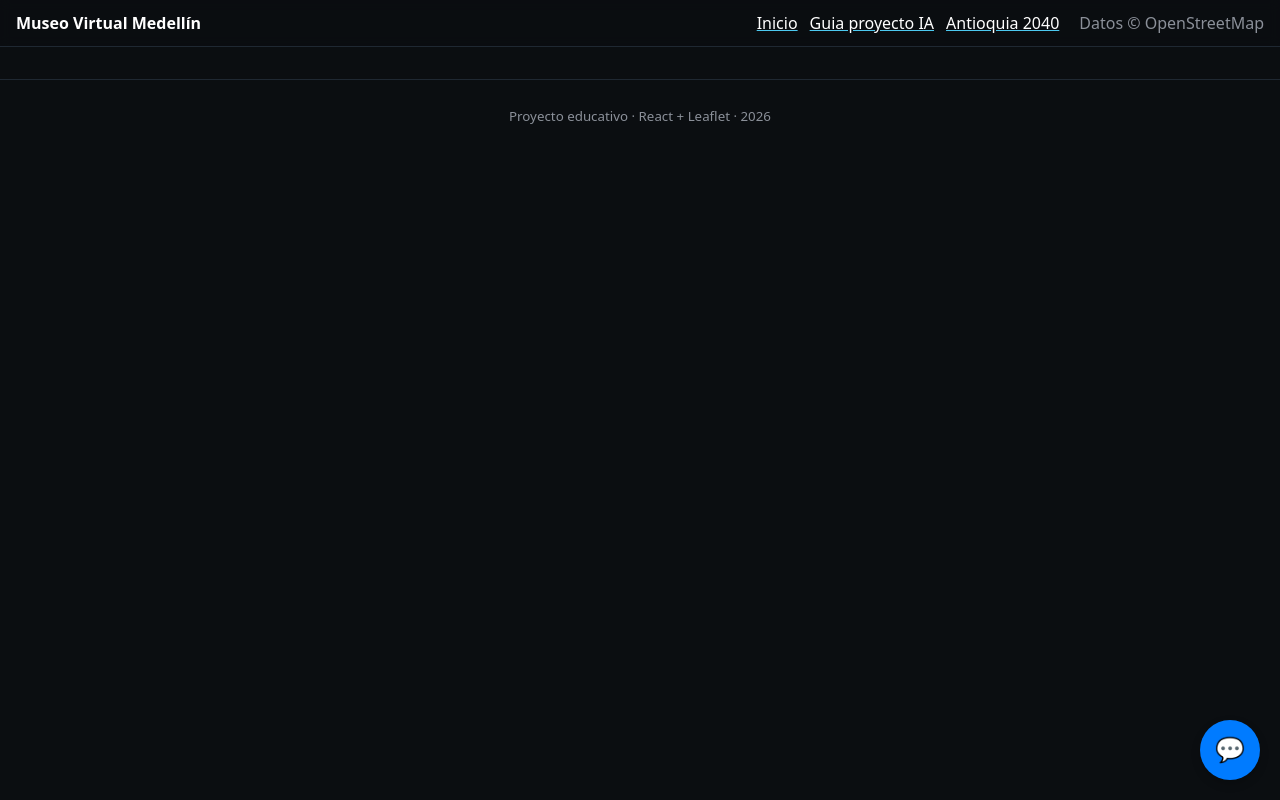
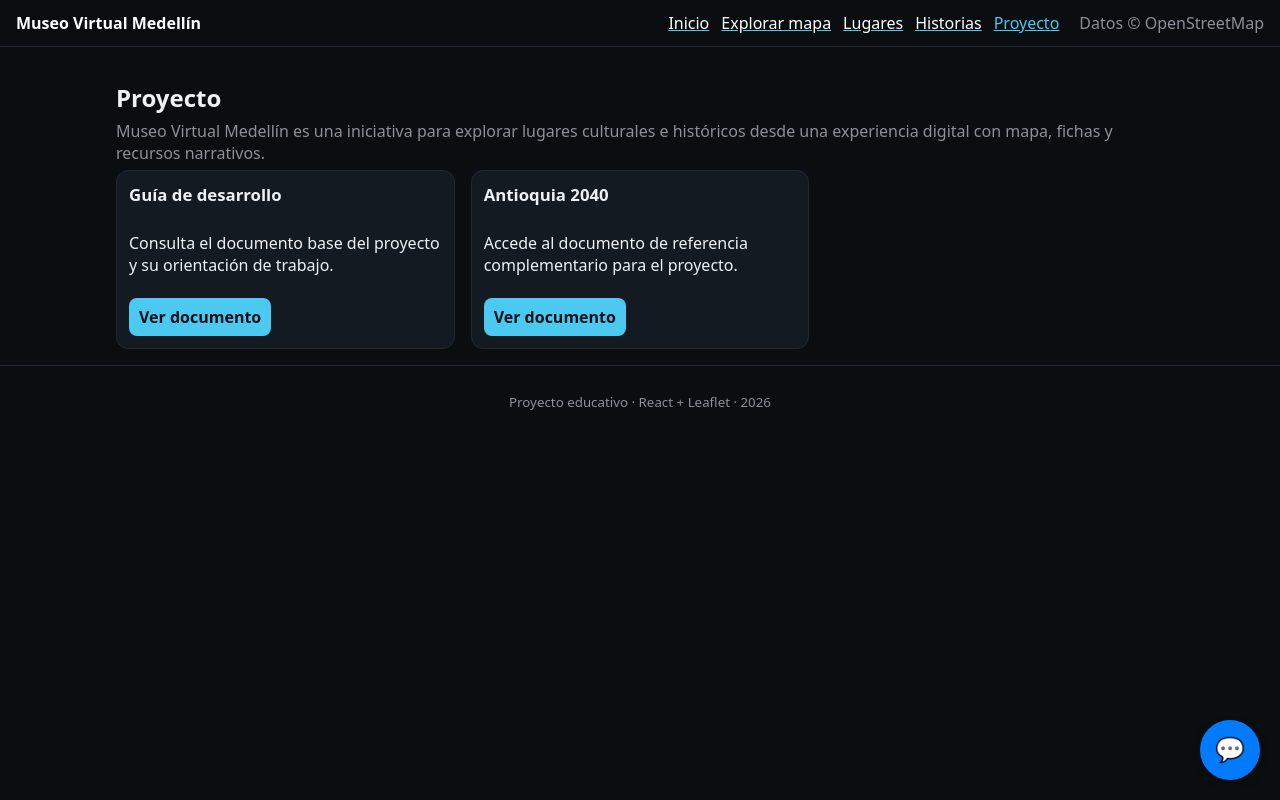
Before and after one commit to Svasquezs1-EAFIT/MUSEO-MEDELLIN, a React (Vite) app: page /proyecto in a window 1280 px wide. Built offline with nearby package versions, Linux system fonts and the light colour scheme.

Commit message:
feat(nav): reorganiza la navegación principal del sitio

```diff
--- a/src/App.jsx
+++ b/src/App.jsx
@@ -1,67 +1,34 @@
-// src/App.jsx
-import { Routes, Route, Link, NavLink } from 'react-router-dom'
+import { Routes, Route } from 'react-router-dom'
+import Header from './components/layout/Header'
+import Footer from './components/layout/Footer'
 import Home from './pages/Home'
+import PlacesPage from './pages/PlacesPage'
+import StoriesPage from './pages/StoriesPage'
+import AboutProject from './pages/AboutProject'
 import SiteDetail from './pages/SiteDetail'
 import PdfPage from './pages/PdfPage'
 import PdfPage2 from './pages/PdfPage2'
-import Chatbot from './components/Chatbot/Chatbot';
-
+import Chatbot from './components/Chatbot/Chatbot'
 
 export default function App() {
   return (
     <div className="app">
-      {/* Barra superior */}
-      <header className="topbar">
-        <Link to="/" className="logo">Museo Virtual Medellín</Link>
+      <Header />
 
-        <nav style={{ display: 'flex', gap: 12, alignItems: 'center' }}>
-          <NavLink to="/" end>
-            {({ isActive }) => (
-              <span style={{ color: isActive ? '#4cc9f0' : '#fff' }}>Inicio</span>
-            )}
-          </NavLink>
-
-          <NavLink to="/documento">
-            {({ isActive }) => (
-              <span style={{ color: isActive ? '#4cc9f0' : '#fff' }}>Guia proyecto IA</span>
-            )}
-          </NavLink>
-
-          <NavLink to="/documento2">
-            {({ isActive }) => (
-              <span style={{ color: isActive ? '#4cc9f0' : '#fff' }}>Antioquia 2040</span>
-            )}
-          </NavLink>
-
-          {/* Atribución requerida a OpenStreetMap */}
-          <a
-            href="https://www.openstreetmap.org/copyright"
-            target="_blank"
-            rel="noopener noreferrer"
-            style={{ color: '#8b9099', textDecoration: 'none', marginLeft: 8 }}
-            title="Atribución de datos del mapa"
-          >
-            Datos © OpenStreetMap
-          </a>
-        </nav>
-      </header>
-
-      {/* Contenido principal con enrutamiento */}
       <main className="container">
         <Routes>
           <Route path="/" element={<Home />} />
+          <Route path="/explorar" element={<Home />} />
+          <Route path="/lugares" element={<PlacesPage />} />
+          <Route path="/historias" element={<StoriesPage />} />
+          <Route path="/proyecto" element={<AboutProject />} />
           <Route path="/lugar/:id" element={<SiteDetail />} />
           <Route path="/documento" element={<PdfPage />} />
           <Route path="/documento2" element={<PdfPage2 />} />
         </Routes>
       </main>
 
-      {/* Pie de página */}
-      <footer className="footer">
-        <small>
-          Proyecto educativo · React + Leaflet · {new Date().getFullYear()}
-        </small>
-      </footer>
+      <Footer />
       <Chatbot />
     </div>
   )
--- /dev/null
+++ b/src/components/layout/Footer.jsx
@@ -0,0 +1,9 @@
+export default function Footer() {
+  return (
+    <footer className="footer">
+      <small>
+        Proyecto educativo · React + Leaflet · {new Date().getFullYear()}
+      </small>
+    </footer>
+  )
+}
--- /dev/null
+++ b/src/components/layout/Header.jsx
@@ -0,0 +1,37 @@
+import { Link, NavLink } from 'react-router-dom'
+
+const navItems = [
+  { to: '/', label: 'Inicio', end: true },
+  { to: '/explorar', label: 'Explorar mapa' },
+  { to: '/lugares', label: 'Lugares' },
+  { to: '/historias', label: 'Historias' },
+  { to: '/proyecto', label: 'Proyecto' },
+]
+
+export default function Header() {
+  return (
+    <header className="topbar">
+      <Link to="/" className="logo">Museo Virtual Medellín</Link>
+
+      <nav className="main-nav" aria-label="Navegación principal">
+        {navItems.map(({ to, label, end }) => (
+          <NavLink key={to} to={to} end={end}>
+            {({ isActive }) => (
+              <span style={{ color: isActive ? '#4cc9f0' : '#fff' }}>{label}</span>
+            )}
+          </NavLink>
+        ))}
+
+        <a
+          href="https://www.openstreetmap.org/copyright"
+          target="_blank"
+          rel="noopener noreferrer"
+          className="osm-attribution"
+          title="Atribución de datos del mapa"
+        >
+          Datos © OpenStreetMap
+        </a>
+      </nav>
+    </header>
+  )
+}
--- /dev/null
+++ b/src/pages/AboutProject.jsx
@@ -0,0 +1,33 @@
+import { Link } from 'react-router-dom'
+
+export default function AboutProject() {
+  return (
+    <section>
+      <div className="hero">
+        <h1>Proyecto</h1>
+        <p>
+          Museo Virtual Medellín es una iniciativa para explorar lugares culturales e históricos
+          desde una experiencia digital con mapa, fichas y recursos narrativos.
+        </p>
+      </div>
+
+      <div className="grid">
+        <article className="card">
+          <div className="card-body">
+            <h3>Guía de desarrollo</h3>
+            <p>Consulta el documento base del proyecto y su orientación de trabajo.</p>
+            <Link className="btn" to="/documento">Ver documento</Link>
+          </div>
+        </article>
+
+        <article className="card">
+          <div className="card-body">
+            <h3>Antioquia 2040</h3>
+            <p>Accede al documento de referencia complementario para el proyecto.</p>
+            <Link className="btn" to="/documento2">Ver documento</Link>
+          </div>
+        </article>
+      </div>
+    </section>
+  )
+}
--- /dev/null
+++ b/src/pages/PlacesPage.jsx
@@ -0,0 +1,19 @@
+import places from '../data/places'
+import SiteCard from '../components/SiteCard'
+
+export default function PlacesPage() {
+  return (
+    <section>
+      <div className="hero">
+        <h1>Lugares</h1>
+        <p>Explora el catálogo actual de lugares culturales e históricos.</p>
+      </div>
+
+      <div className="grid">
+        {places.map((sitio) => (
+          <SiteCard key={sitio.id} sitio={sitio} />
+        ))}
+      </div>
+    </section>
+  )
+}
--- /dev/null
+++ b/src/pages/StoriesPage.jsx
@@ -0,0 +1,19 @@
+export default function StoriesPage() {
+  return (
+    <section>
+      <div className="hero">
+        <h1>Historias</h1>
+        <p>Espacio editorial para relatos, crónicas y textos conectados con el territorio.</p>
+      </div>
+
+      <div className="card">
+        <div className="card-body">
+          <h3>Próximamente</h3>
+          <p>
+            Esta sección reunirá textos narrativos y contenidos editoriales relacionados con los lugares del mapa.
+          </p>
+        </div>
+      </div>
+    </section>
+  )
+}
--- a/src/styles.css
+++ b/src/styles.css
@@ -4,8 +4,10 @@ body { margin:0; font-family: system-ui, Arial, sans-serif; background: var(--bg
 a { color: var(--accent); }
 
 .container { max-width: 1080px; margin: 0 auto; padding: 16px; }
-.topbar { display:flex; justify-content:space-between; align-items:center; padding: 12px 16px; border-bottom: 1px solid #1f2832; position: sticky; top:0; background: #0b0e11d9; backdrop-filter: blur(6px); z-index: 10;}
+.topbar { display:flex; justify-content:space-between; align-items:center; gap: 16px; padding: 12px 16px; border-bottom: 1px solid #1f2832; position: sticky; top:0; background: #0b0e11d9; backdrop-filter: blur(6px); z-index: 10; }
+.main-nav { display:flex; gap: 12px; align-items:center; flex-wrap: wrap; }
 .logo { font-weight: 700; color: #fff; text-decoration: none; }
+.osm-attribution { color: #8b9099; text-decoration: none; margin-left: 8px; }
 .footer { text-align:center; padding:24px; color: var(--muted); border-top: 1px solid #1f2832; }
 
 .hero { padding: 18px 0 6px; }
@@ -32,6 +34,9 @@ a { color: var(--accent); }
 .detail-header { display:grid; grid-template-columns: 360px 1fr; gap: 16px; align-items: center; }
 .detail-cover { width:100%; height: 240px; object-fit:cover; border-radius: 10px; border:1px solid #1f2832; }
 .detail-section { margin: 18px 0; }
+
 @media (max-width: 800px) {
+  .topbar { flex-direction: column; align-items: flex-start; }
+  .main-nav { width: 100%; }
   .detail-header { grid-template-columns: 1fr; }
 }
```
